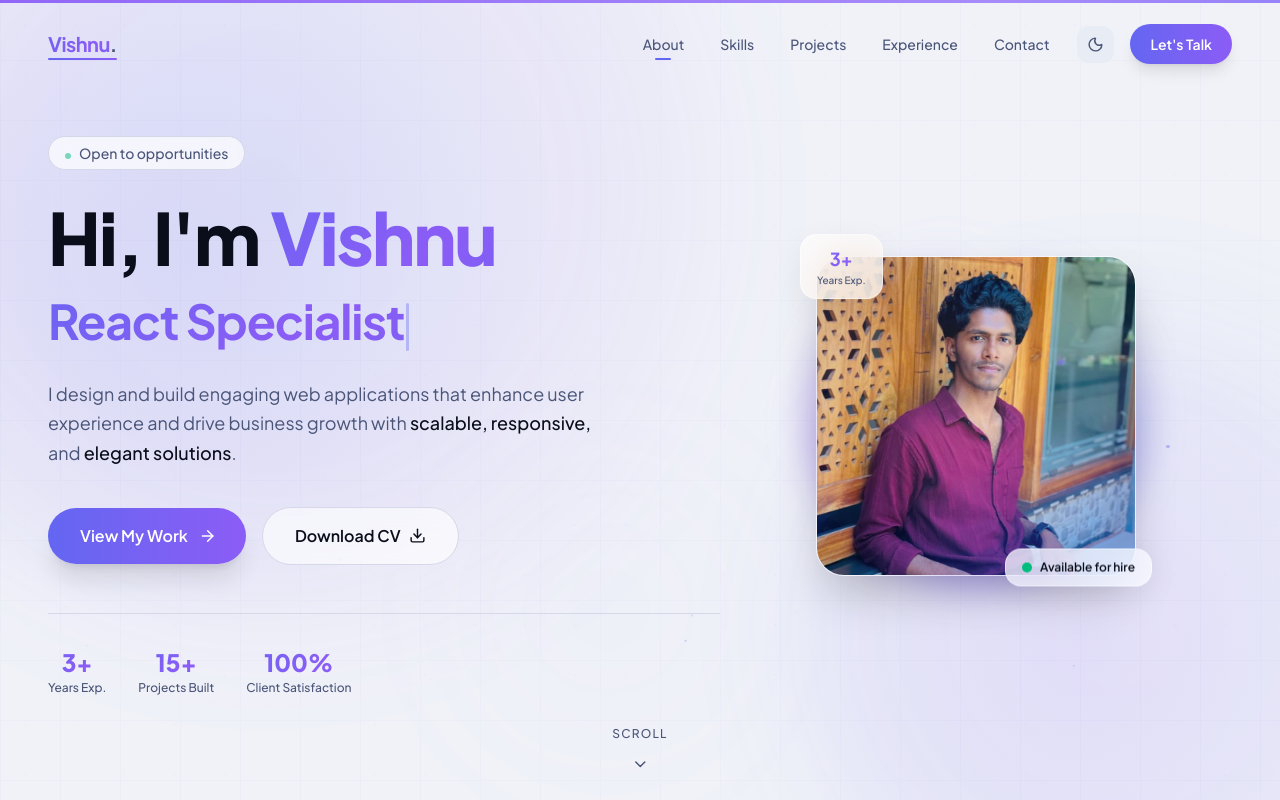
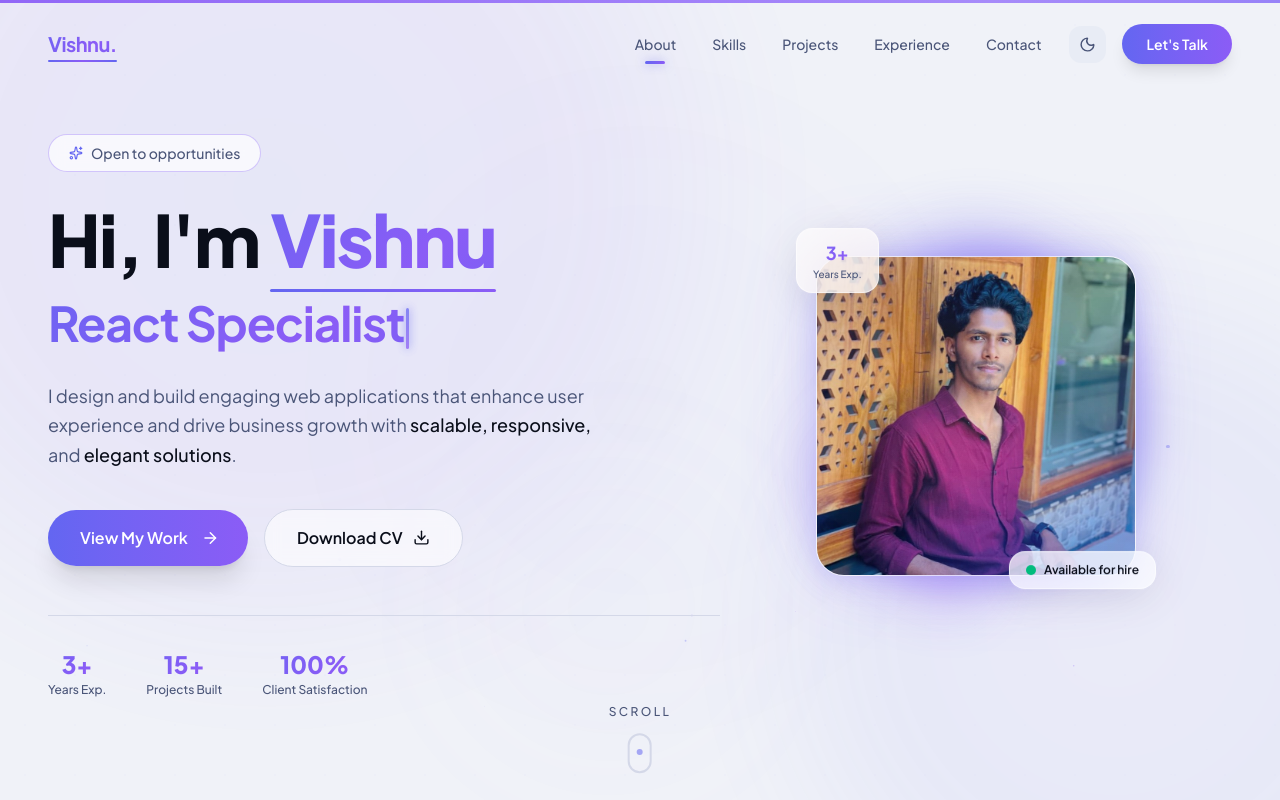
Before and after one commit to Vishnuvsh/portfolio-2.0, a React (Vite) app: page / in a window 1280 px wide. Shown: the top 800 px of the page. Built offline with nearby package versions, Linux system fonts and the light colour scheme.

Commit message:
Added Navbar and Hero sections

```diff
--- a/src/components/Hero.jsx
+++ b/src/components/Hero.jsx
@@ -1,6 +1,6 @@
 import { useState, useEffect, useRef } from 'react';
-import { motion, useMotionValue, useSpring, useTransform, AnimatePresence } from 'framer-motion';
-import { ArrowRight, Download, ChevronDown } from 'lucide-react';
+import { motion, useMotionValue, useSpring, useTransform } from 'framer-motion';
+import { ArrowRight, Download, ChevronDown, Sparkles } from 'lucide-react';
 
 const ROLES = [
   'Full-Stack Developer',
@@ -16,12 +16,10 @@ function ScrambleTypewriter({ words }) {
   const [displayText, setDisplayText] = useState('');
   const [phase, setPhase] = useState('typing'); // typing | holding | deleting
   const CHARS = '!<>-_\\/[]{}—=+*^?#@$%&';
-  const frameRef = useRef(null);
 
   useEffect(() => {
     const word = words[currentWordIndex];
     let iteration = 0;
-    let charIndex = 0;
 
     if (phase === 'typing') {
       const interval = setInterval(() => {
@@ -67,19 +65,23 @@ function ScrambleTypewriter({ words }) {
       <span className="text-gradient font-bold">{displayText}</span>
       <motion.span
         animate={{ opacity: [1, 0] }}
-        transition={{ duration: 0.6, repeat: Infinity, repeatType: 'reverse' }}
-        className="inline-block ml-0.5 w-[3px] h-[1em] bg-[var(--color-accent)] rounded-sm align-middle"
+        transition={{ duration: 0.5, repeat: Infinity, repeatType: 'reverse' }}
+        className="inline-block ml-0.5 w-[3px] h-[0.85em] rounded-sm align-middle"
+        style={{
+          background: 'linear-gradient(180deg, var(--color-accent), var(--color-accent-2))',
+          boxShadow: '0 0 8px var(--color-accent)',
+        }}
       />
     </span>
   );
 }
 
-// 3D Tilt Avatar
+// 3D Tilt Avatar with enhanced effects
 function TiltAvatar() {
   const x = useMotionValue(0);
   const y = useMotionValue(0);
-  const rotateX = useSpring(useTransform(y, [-0.5, 0.5], [12, -12]), { stiffness: 200, damping: 30 });
-  const rotateY = useSpring(useTransform(x, [-0.5, 0.5], [-12, 12]), { stiffness: 200, damping: 30 });
+  const rotateX = useSpring(useTransform(y, [-0.5, 0.5], [15, -15]), { stiffness: 200, damping: 30 });
+  const rotateY = useSpring(useTransform(x, [-0.5, 0.5], [-15, 15]), { stiffness: 200, damping: 30 });
   const glareX = useTransform(x, [-0.5, 0.5], ['30%', '70%']);
   const glareY = useTransform(y, [-0.5, 0.5], ['30%', '70%']);
   const ref = useRef(null);
@@ -99,24 +101,35 @@ function TiltAvatar() {
       style={{ rotateX, rotateY, transformStyle: 'preserve-3d', perspective: 1000 }}
       className="relative w-72 h-72 md:w-80 md:h-80 mx-auto cursor-pointer select-none"
     >
-      {/* Outer glow ring */}
+      {/* Outer glow ring — rotating gradient */}
       <motion.div
-        className="absolute inset-[-12px] rounded-full opacity-40 dark:opacity-25 animate-spin-slow"
+        className="absolute inset-[-14px] rounded-full animate-spin-slow"
         style={{
-          background: 'conic-gradient(from 0deg, var(--color-accent), var(--color-accent-2), transparent, var(--color-accent))',
-          filter: 'blur(16px)',
+          background: 'conic-gradient(from 0deg, var(--color-accent), var(--color-accent-2), transparent 40%, var(--color-accent-2), var(--color-accent))',
+          filter: 'blur(18px)',
+          opacity: 0.35,
+        }}
+      />
+      {/* Secondary pulse ring */}
+      <motion.div
+        animate={{ scale: [1, 1.08, 1], opacity: [0.2, 0.35, 0.2] }}
+        transition={{ duration: 4, repeat: Infinity, ease: 'easeInOut' }}
+        className="absolute inset-[-20px] rounded-full"
+        style={{
+          background: 'conic-gradient(from 180deg, var(--color-accent-2), transparent 30%, var(--color-accent), transparent 70%)',
+          filter: 'blur(30px)',
         }}
       />
       {/* Card */}
-      <div className="relative w-full h-full rounded-[28px] overflow-hidden border border-[var(--color-glass-border)] shadow-2xl shadow-[var(--color-accent)]/20">
+      <div className="relative w-full h-full rounded-[28px] overflow-hidden border border-[var(--color-glass-border)] shadow-2xl glow-accent-strong">
         {/* Background gradient */}
-        <div className="absolute inset-0 bg-gradient-to-br from-[var(--color-accent)]/20 via-transparent to-[var(--color-accent-2)]/20 z-10" />
+        <div className="absolute inset-0 bg-gradient-to-br from-[var(--color-accent)]/25 via-transparent to-[var(--color-accent-2)]/25 z-10" />
         {/* Glare overlay */}
         <motion.div
-          className="absolute inset-0 z-20 pointer-events-none rounded-[28px] opacity-30"
+          className="absolute inset-0 z-20 pointer-events-none rounded-[28px] opacity-20"
           style={{
             background: useTransform([glareX, glareY], ([gx, gy]) =>
-              `radial-gradient(circle at ${gx} ${gy}, rgba(255,255,255,0.4), transparent 60%)`
+              `radial-gradient(circle at ${gx} ${gy}, rgba(255,255,255,0.5), transparent 55%)`
             ),
           }}
         />
@@ -126,17 +139,17 @@ function TiltAvatar() {
           className="w-full h-full object-cover"
           onError={(e) => {
             e.target.style.display = 'none';
-            e.target.parentElement.style.background = 'linear-gradient(135deg, #2a6dd9 0%, #7c3aed 100%)';
+            e.target.parentElement.style.background = 'linear-gradient(135deg, #6366f1 0%, #8b5cf6 50%, #a78bfa 100%)';
           }}
         />
       </div>
 
-      {/* Floating badge */}
+      {/* Floating badge — Available */}
       <motion.div
-        animate={{ y: [0, -8, 0] }}
+        animate={{ y: [0, -10, 0] }}
         transition={{ duration: 3, repeat: Infinity, ease: 'easeInOut' }}
-        className="absolute -bottom-4 -right-4 glass rounded-2xl px-4 py-2.5 shadow-xl z-30"
-        style={{ transform: 'translateZ(30px)' }}
+        className="absolute -bottom-5 -right-5 glass-premium rounded-2xl px-4 py-2.5 shadow-xl z-30"
+        style={{ transform: 'translateZ(40px)' }}
       >
         <div className="flex items-center gap-2">
           <span className="relative flex h-2.5 w-2.5">
@@ -149,10 +162,10 @@ function TiltAvatar() {
 
       {/* Floating stats */}
       <motion.div
-        animate={{ y: [0, -6, 0] }}
+        animate={{ y: [0, -8, 0] }}
         transition={{ duration: 4, repeat: Infinity, ease: 'easeInOut', delay: 1 }}
-        className="absolute -top-4 -left-4 glass rounded-2xl px-4 py-2.5 shadow-xl z-30"
-        style={{ transform: 'translateZ(25px)' }}
+        className="absolute -top-5 -left-5 glass-premium rounded-2xl px-4 py-2.5 shadow-xl z-30"
+        style={{ transform: 'translateZ(35px)' }}
       >
         <div className="text-center">
           <div className="text-lg font-bold text-gradient">3+</div>
@@ -163,7 +176,7 @@ function TiltAvatar() {
   );
 }
 
-// Magnetic button
+// Magnetic button with ripple
 function MagneticButton({ href, children, variant = 'primary', ...props }) {
   const ref = useRef(null);
   const x = useMotionValue(0);
@@ -175,14 +188,14 @@ function MagneticButton({ href, children, variant = 'primary', ...props }) {
     const rect = ref.current.getBoundingClientRect();
     const cx = rect.left + rect.width / 2;
     const cy = rect.top + rect.height / 2;
-    x.set((e.clientX - cx) * 0.25);
-    y.set((e.clientY - cy) * 0.25);
+    x.set((e.clientX - cx) * 0.3);
+    y.set((e.clientY - cy) * 0.3);
   };
   const handleMouseLeave = () => { x.set(0); y.set(0); };
 
   const cls = variant === 'primary'
-    ? 'flex items-center gap-2 px-8 py-4 rounded-full bg-gradient-to-r from-[var(--color-accent)] to-[var(--color-accent-2)] text-white font-semibold shadow-xl shadow-[var(--color-accent)]/30 hover:shadow-[var(--color-accent)]/50 transition-shadow'
-    : 'flex items-center gap-2 px-8 py-4 rounded-full border border-[var(--color-border)] bg-[var(--color-bg-surface)]/60 backdrop-blur-sm text-[var(--color-text-main)] font-semibold hover:border-[var(--color-accent)]/40 hover:bg-[var(--color-accent)]/5 transition-all';
+    ? 'relative flex items-center gap-2.5 px-8 py-4 rounded-full bg-gradient-to-r from-[var(--color-accent)] to-[var(--color-accent-2)] text-white font-semibold shadow-xl shadow-[var(--color-accent)]/30 hover:shadow-[var(--color-accent)]/60 transition-shadow overflow-hidden group'
+    : 'relative flex items-center gap-2.5 px-8 py-4 rounded-full border border-[var(--color-border)] bg-[var(--color-bg-surface)]/60 backdrop-blur-sm text-[var(--color-text-main)] font-semibold hover:border-[var(--color-accent)]/50 hover:bg-[var(--color-accent)]/5 transition-all overflow-hidden group';
 
   return (
     <motion.a
@@ -195,7 +208,10 @@ function MagneticButton({ href, children, variant = 'primary', ...props }) {
       className={cls}
       {...props}
     >
-      {children}
+      <span className="relative z-10 flex items-center gap-2.5">{children}</span>
+      {variant === 'primary' && (
+        <div className="absolute inset-0 shimmer opacity-0 group-hover:opacity-100 transition-opacity" />
+      )}
     </motion.a>
   );
 }
@@ -209,33 +225,22 @@ const containerVariants = {
 };
 
 const itemVariants = {
-  hidden: { opacity: 0, y: 28 },
+  hidden: { opacity: 0, y: 30 },
   visible: { opacity: 1, y: 0, transition: { duration: 0.7, ease: [0.16, 1, 0.3, 1] } },
 };
 
 export default function Hero() {
   return (
     <section className="relative min-h-screen flex items-center pt-24 pb-16 overflow-hidden">
-      {/* Animated background orbs */}
+      {/* Animated accent glow behind hero */}
       <div className="absolute inset-0 -z-10 overflow-hidden">
         <motion.div
-          animate={{ x: [0, 30, 0], y: [0, -20, 0], scale: [1, 1.1, 1] }}
-          transition={{ duration: 18, repeat: Infinity, ease: 'easeInOut' }}
-          className="absolute top-[-10%] left-[-15%] w-[55vw] h-[55vw] rounded-full opacity-[0.12] dark:opacity-[0.06]"
-          style={{ background: 'radial-gradient(circle, var(--color-accent), transparent 70%)' }}
-        />
-        <motion.div
-          animate={{ x: [0, -25, 0], y: [0, 25, 0], scale: [1, 1.08, 1] }}
-          transition={{ duration: 22, repeat: Infinity, ease: 'easeInOut', delay: 3 }}
-          className="absolute bottom-[-20%] right-[-10%] w-[50vw] h-[50vw] rounded-full opacity-[0.10] dark:opacity-[0.05]"
-          style={{ background: 'radial-gradient(circle, var(--color-accent-2), transparent 70%)' }}
-        />
-        {/* Grid pattern */}
-        <div
-          className="absolute inset-0 opacity-[0.025] dark:opacity-[0.04]"
+          animate={{ scale: [1, 1.15, 1], opacity: [0.1, 0.18, 0.1] }}
+          transition={{ duration: 8, repeat: Infinity, ease: 'easeInOut' }}
+          className="absolute top-1/2 left-1/2 -translate-x-1/2 -translate-y-1/2 w-[60vw] h-[60vw] rounded-full"
           style={{
-            backgroundImage: `linear-gradient(var(--color-accent) 1px, transparent 1px), linear-gradient(90deg, var(--color-accent) 1px, transparent 1px)`,
-            backgroundSize: '60px 60px',
+            background: 'radial-gradient(circle, rgba(99,102,241,0.15), rgba(139,92,246,0.1) 40%, transparent 70%)',
+            filter: 'blur(60px)',
           }}
         />
       </div>
@@ -251,8 +256,8 @@ export default function Hero() {
           >
             {/* Availability badge */}
             <motion.div variants={itemVariants} className="inline-flex items-center gap-2 mb-7">
-              <span className="px-4 py-1.5 rounded-full border border-[var(--color-border)] bg-[var(--color-bg-surface)]/70 backdrop-blur-sm text-sm font-medium text-[var(--color-text-muted)]">
-                <span className="inline-block w-1.5 h-1.5 bg-emerald-500 rounded-full mr-2 animate-pulse" />
+              <span className="px-5 py-2 rounded-full border border-[var(--color-border)] bg-[var(--color-bg-surface)]/70 backdrop-blur-sm text-sm font-medium text-[var(--color-text-muted)] animate-border-glow flex items-center gap-2">
+                <Sparkles size={14} className="text-[var(--color-accent)]" />
                 Open to opportunities
               </span>
             </motion.div>
@@ -261,7 +266,16 @@ export default function Hero() {
             <motion.div variants={itemVariants}>
               <h1 className="text-5xl md:text-6xl xl:text-7xl font-extrabold tracking-tight leading-[1.08] mb-3 text-[var(--color-text-main)]">
                 Hi, I'm{' '}
-                <span className="text-gradient">Vishnu</span>
+                <span className="text-gradient relative">
+                  Vishnu
+                  <motion.span
+                    className="absolute -bottom-2 left-0 right-0 h-[3px] rounded-full bg-gradient-to-r from-[var(--color-accent)] to-[var(--color-accent-2)]"
+                    initial={{ scaleX: 0 }}
+                    animate={{ scaleX: 1 }}
+                    transition={{ delay: 1.2, duration: 0.8, ease: [0.16, 1, 0.3, 1] }}
+                    style={{ transformOrigin: 'left' }}
+                  />
+                </span>
               </h1>
               <h2 className="text-3xl md:text-4xl xl:text-5xl font-bold tracking-tight leading-snug mb-6 text-[var(--color-text-main)] min-h-[1.4em]">
                 <ScrambleTypewriter words={ROLES} />
@@ -286,7 +300,7 @@ export default function Hero() {
               <MagneticButton href="#projects" variant="primary">
                 View My Work
                 <motion.span
-                  animate={{ x: [0, 4, 0] }}
+                  animate={{ x: [0, 5, 0] }}
                   transition={{ duration: 1.5, repeat: Infinity }}
                 >
                   <ArrowRight size={18} />
@@ -306,26 +320,31 @@ export default function Hero() {
             {/* Stats row */}
             <motion.div
               variants={itemVariants}
-              className="flex items-center justify-center lg:justify-start gap-8 mt-12 pt-8 border-t border-[var(--color-border)]"
+              className="flex items-center justify-center lg:justify-start gap-10 mt-12 pt-8 border-t border-[var(--color-border)]"
             >
               {[
                 { value: '3+', label: 'Years Exp.' },
                 { value: '15+', label: 'Projects Built' },
                 { value: '100%', label: 'Client Satisfaction' },
               ].map((stat, i) => (
-                <div key={i} className="text-center">
+                <motion.div
+                  key={i}
+                  className="text-center"
+                  whileHover={{ y: -3, scale: 1.05 }}
+                  transition={{ type: 'spring', stiffness: 400 }}
+                >
                   <div className="text-2xl font-extrabold text-gradient">{stat.value}</div>
                   <div className="text-xs text-[var(--color-text-muted)] font-medium mt-0.5">{stat.label}</div>
-                </div>
+                </motion.div>
               ))}
             </motion.div>
           </motion.div>
 
           {/* Right: Avatar */}
           <motion.div
-            initial={{ opacity: 0, scale: 0.85, x: 40 }}
+            initial={{ opacity: 0, scale: 0.8, x: 60 }}
             animate={{ opacity: 1, scale: 1, x: 0 }}
-            transition={{ duration: 0.9, delay: 0.5, ease: [0.16, 1, 0.3, 1] }}
+            transition={{ duration: 1, delay: 0.5, ease: [0.16, 1, 0.3, 1] }}
             className="flex-shrink-0"
           >
             <TiltAvatar />
@@ -336,15 +355,20 @@ export default function Hero() {
         <motion.div
           initial={{ opacity: 0 }}
           animate={{ opacity: 1 }}
-          transition={{ delay: 1.8 }}
+          transition={{ delay: 2 }}
           className="absolute bottom-8 left-1/2 -translate-x-1/2 flex flex-col items-center gap-2 text-[var(--color-text-muted)]"
         >
-          <span className="text-xs font-medium tracking-widest uppercase">Scroll</span>
+          <span className="text-xs font-medium tracking-[0.2em] uppercase">Scroll</span>
           <motion.div
             animate={{ y: [0, 8, 0] }}
             transition={{ duration: 1.5, repeat: Infinity }}
+            className="w-6 h-10 rounded-full border-2 border-[var(--color-border)] flex items-start justify-center p-1.5"
           >
-            <ChevronDown size={18} />
+            <motion.div
+              animate={{ y: [0, 12, 0], opacity: [1, 0.3, 1] }}
+              transition={{ duration: 1.5, repeat: Infinity }}
+              className="w-1.5 h-1.5 rounded-full bg-[var(--color-accent)]"
+            />
           </motion.div>
         </motion.div>
       </div>
--- a/src/components/Navbar.jsx
+++ b/src/components/Navbar.jsx
@@ -1,4 +1,4 @@
-import { useState, useEffect, useRef } from 'react';
+import { useState, useEffect } from 'react';
 import { motion, AnimatePresence, useScroll, useMotionValueEvent } from 'framer-motion';
 import { Menu, X, Moon, Sun } from 'lucide-react';
 import { useTheme } from '../lib/theme';
@@ -49,7 +49,7 @@ export default function Navbar() {
       className={cn(
         'fixed top-0 left-0 right-0 z-50 transition-all duration-500',
         isScrolled
-          ? 'py-3 glass shadow-lg shadow-black/5 dark:shadow-black/30'
+          ? 'py-3 glass-premium shadow-lg shadow-black/5 dark:shadow-black/30'
           : 'py-6 bg-transparent'
       )}
     >
@@ -57,17 +57,17 @@ export default function Navbar() {
         {/* Logo */}
         <motion.a
           href="#"
-          className="relative text-xl font-bold tracking-tight text-[var(--color-text-main)] font-[Plus_Jakarta_Sans]"
+          className="relative text-xl font-bold tracking-tight text-[var(--color-text-main)] font-[Plus_Jakarta_Sans] group"
           whileHover={{ scale: 1.04 }}
           whileTap={{ scale: 0.97 }}
         >
           <span className="text-gradient">Vishnu</span>
-          <span className="text-[var(--color-text-muted)]">.</span>
+          <span className="text-[var(--color-accent-2)]">.</span>
           <motion.div
-            className="absolute -bottom-0.5 left-0 h-[2px] bg-gradient-to-r from-[var(--color-accent)] to-[var(--color-accent-2)] rounded-full"
+            className="absolute -bottom-1 left-0 h-[2px] bg-gradient-to-r from-[var(--color-accent)] via-[var(--color-accent-2)] to-[var(--color-accent)] rounded-full"
             initial={{ width: 0 }}
             animate={{ width: '100%' }}
-            transition={{ delay: 1, duration: 0.6, ease: 'easeOut' }}
+            transition={{ delay: 1, duration: 0.8, ease: 'easeOut' }}
           />
         </motion.a>
 
@@ -80,16 +80,20 @@ export default function Navbar() {
               initial={{ opacity: 0, y: -10 }}
               animate={{ opacity: 1, y: 0 }}
               transition={{ delay: 0.1 + i * 0.07, duration: 0.4 }}
-              className="relative px-4 py-2 text-sm font-medium text-[var(--color-text-muted)] hover:text-[var(--color-text-main)] transition-colors duration-200 rounded-lg group"
+              className="relative px-4 py-2 text-sm font-medium text-[var(--color-text-muted)] hover:text-[var(--color-text-main)] transition-colors duration-200 rounded-xl group"
             >
               {link.name}
               {/* Hover background */}
-              <span className="absolute inset-0 rounded-lg bg-[var(--color-accent)]/0 group-hover:bg-[var(--color-accent)]/8 transition-all duration-300" />
-              {/* Active underline */}
+              <span className="absolute inset-0 rounded-xl bg-[var(--color-accent)]/0 group-hover:bg-[var(--color-accent)]/8 transition-all duration-300" />
+              {/* Active indicator */}
               {activeLink === link.href.slice(1) && (
                 <motion.span
                   layoutId="nav-underline"
-                  className="absolute bottom-0.5 left-1/2 -translate-x-1/2 w-4 h-0.5 bg-[var(--color-accent)] rounded-full"
+                  className="absolute -bottom-0.5 left-1/2 -translate-x-1/2 w-5 h-[3px] rounded-full"
+                  style={{
+                    background: 'linear-gradient(90deg, var(--color-accent), var(--color-accent-2))',
+                    boxShadow: '0 0 10px rgba(99, 102, 241, 0.5)',
+                  }}
                   transition={{ type: 'spring', stiffness: 400, damping: 30 }}
                 />
               )}
@@ -102,18 +106,18 @@ export default function Navbar() {
             initial={{ opacity: 0, scale: 0.8 }}
             animate={{ opacity: 1, scale: 1 }}
             transition={{ delay: 0.6 }}
-            whileHover={{ scale: 1.1 }}
+            whileHover={{ scale: 1.1, rotate: 15 }}
             whileTap={{ scale: 0.9 }}
-            className="ml-2 p-2.5 rounded-xl bg-[var(--color-secondary)] text-[var(--color-text-muted)] hover:text-[var(--color-accent)] hover:bg-[var(--color-accent)]/10 transition-all"
+            className="ml-2 p-2.5 rounded-xl bg-[var(--color-secondary)] text-[var(--color-text-muted)] hover:text-[var(--color-accent)] hover:bg-[var(--color-accent)]/10 transition-all relative overflow-hidden"
             aria-label="Toggle theme"
           >
             <AnimatePresence mode="wait">
               {theme === 'dark' ? (
-                <motion.span key="sun" initial={{ rotate: -90, opacity: 0 }} animate={{ rotate: 0, opacity: 1 }} exit={{ rotate: 90, opacity: 0 }} transition={{ duration: 0.2 }}>
+                <motion.span key="sun" initial={{ rotate: -90, opacity: 0, scale: 0 }} animate={{ rotate: 0, opacity: 1, scale: 1 }} exit={{ rotate: 90, opacity: 0, scale: 0 }} transition={{ duration: 0.3 }}>
                   <Sun size={17} />
                 </motion.span>
               ) : (
-                <motion.span key="moon" initial={{ rotate: 90, opacity: 0 }} animate={{ rotate: 0, opacity: 1 }} exit={{ rotate: -90, opacity: 0 }} transition={{ duration: 0.2 }}>
+                <motion.span key="moon" initial={{ rotate: 90, opacity: 0, scale: 0 }} animate={{ rotate: 0, opacity: 1, scale: 1 }} exit={{ rotate: -90, opacity: 0, scale: 0 }} transition={{ duration: 0.3 }}>
                   <Moon size={17} />
                 </motion.span>
               )}
@@ -126,11 +130,12 @@ export default function Navbar() {
             initial={{ opacity: 0, scale: 0.9 }}
             animate={{ opacity: 1, scale: 1 }}
             transition={{ delay: 0.7 }}
-            whileHover={{ scale: 1.05, y: -1 }}
+            whileHover={{ scale: 1.05, y: -2 }}
             whileTap={{ scale: 0.96 }}
-            className="ml-3 px-5 py-2.5 rounded-full bg-gradient-to-r from-[var(--color-accent)] to-[var(--color-accent-2)] text-white text-sm font-semibold shadow-lg shadow-[var(--color-accent)]/25 hover:shadow-[var(--color-accent)]/40 transition-all"
+            className="ml-3 px-6 py-2.5 rounded-full bg-gradient-to-r from-[var(--color-accent)] to-[var(--color-accent-2)] text-white text-sm font-semibold shadow-lg shadow-[var(--color-accent)]/25 hover:shadow-[var(--color-accent)]/50 transition-all relative overflow-hidden group"
           >
-            Let's Talk
+            <span className="relative z-10">Let's Talk</span>
+            <div className="absolute inset-0 shimmer opacity-0 group-hover:opacity-100 transition-opacity" />
           </motion.a>
         </nav>
 
@@ -173,7 +178,7 @@ export default function Navbar() {
             animate={{ opacity: 1, height: 'auto' }}
             exit={{ opacity: 0, height: 0 }}
             transition={{ duration: 0.3, ease: [0.16, 1, 0.3, 1] }}
-            className="md:hidden glass border-t border-[var(--color-glass-border)] overflow-hidden"
+            className="md:hidden glass-premium border-t border-[var(--color-glass-border)] overflow-hidden"
           >
             <div className="px-6 py-4 flex flex-col gap-1">
               {navLinks.map((link, i) => (
```
